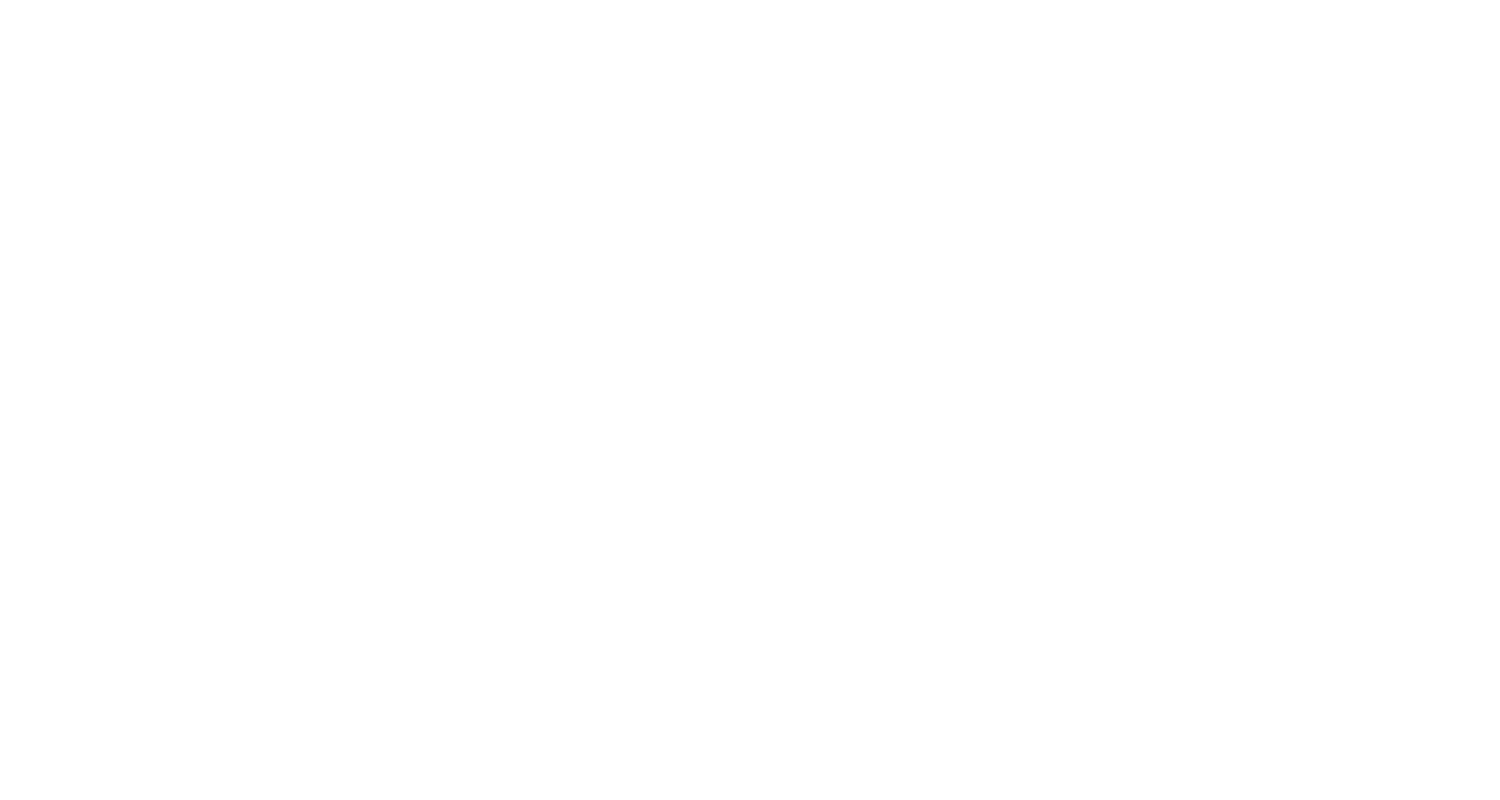
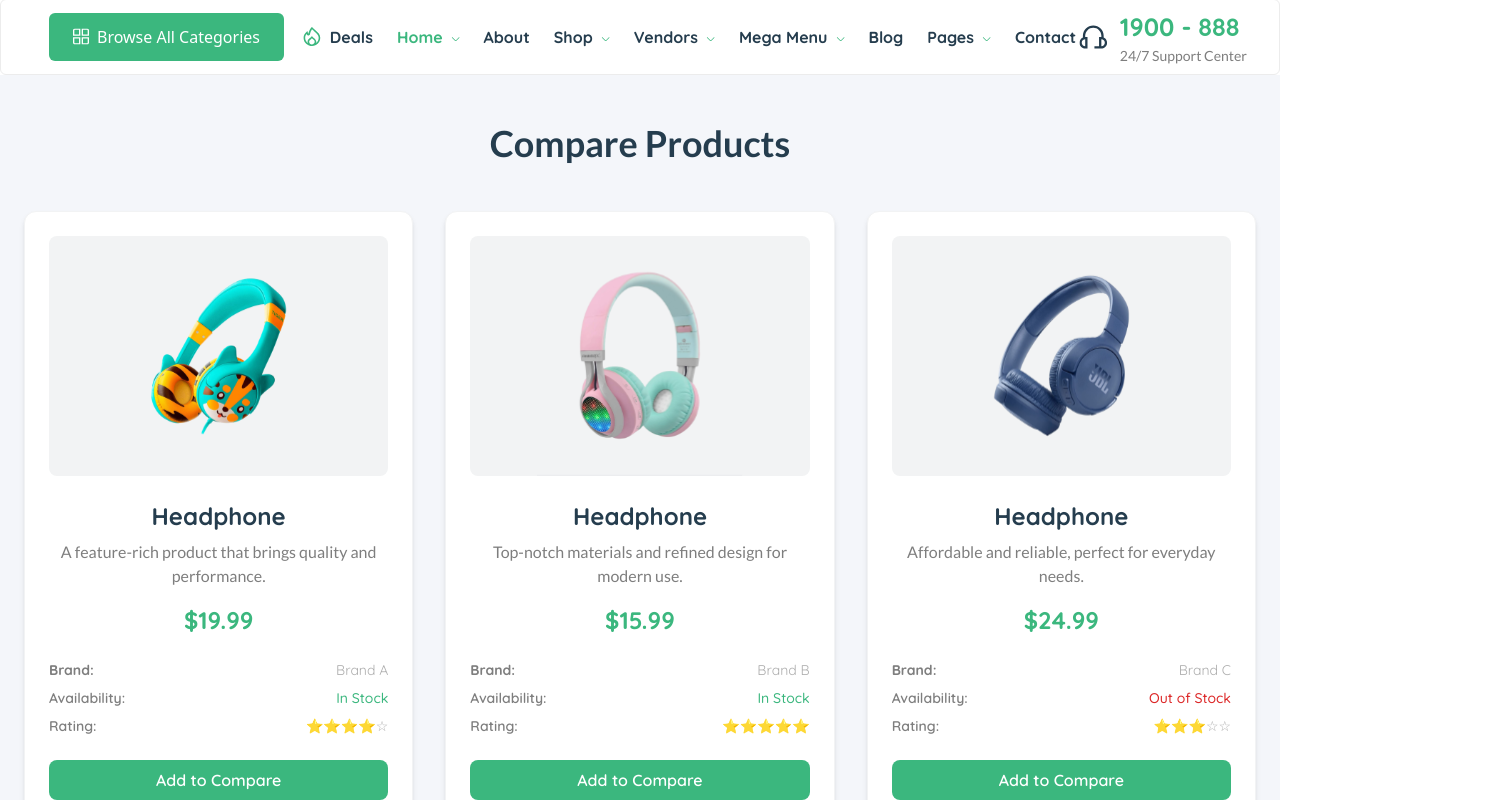
Before and after one commit to harshpratik2411/Nest, a React (Vite) app: page /compare in a window 1280 px wide. Shown: the part 240-1040 px from the top of the page, 1500 px wide, since content can reach past the window. Before the commit the page ends 800 px from the top, so only its background shows below. Built offline with nearby package versions, Linux system fonts and the light colour scheme.

Commit message:
compare page completed

```diff
--- a/src/Pages/Compare/Compare.jsx
+++ b/src/Pages/Compare/Compare.jsx
@@ -1,9 +1,131 @@
-import React from 'react'
+import React from 'react';
+import { motion } from 'framer-motion';
+import img1 from '../../assets/DealsPage/img1.svg';
+import img4 from '../../assets/DealsPage/img4.svg';
+import img7 from '../../assets/DealsPage/img7.svg';
+import Navbar from '../../Components/Navbar/Navbar';
+import TopNav1 from '../../Components/TopNav1/TopNav1';
+import TopNav2 from '../../Components/TopNav2/TopNav2';
+import Footer from '../../Components/Footer/Footer';
 
-const Compare = () => {
+const products = [
+  {
+    id: 1,
+    name: 'Headphone',
+    image: img1,
+    description: 'A feature-rich product that brings quality and performance.',
+    price: '$19.99',
+    brand: 'Brand A',
+    availability: 'In Stock',
+    rating: '⭐⭐⭐⭐☆',
+  },
+  {
+    id: 2,
+    name: 'Headphone',
+    image: img4,
+    description: 'Top-notch materials and refined design for modern use.',
+    price: '$15.99',
+    brand: 'Brand B',
+    availability: 'In Stock',
+    rating: '⭐⭐⭐⭐⭐',
+  },
+  {
+    id: 3,
+    name: 'Headphone',
+    image: img7,
+    description: 'Affordable and reliable, perfect for everyday needs.',
+    price: '$24.99',
+    brand: 'Brand C',
+    availability: 'Out of Stock',
+    rating: '⭐⭐⭐☆☆',
+  },
+];
+
+const cardVariants = {
+  hidden: { opacity: 0, y: 30 },
+  visible: { opacity: 1, y: 0 },
+};
+
+const ComparePage = () => {
   return (
-    <div>Compare</div>
-  )
-}
+    <>
+    <Navbar/>
+    <TopNav2/>
+    <TopNav1/>
+    <div className="bg-custom-white-fillstroke min-h-screen py-12 px-6 font-quicksand">
+      {/* Heading with Framer Motion */}
+      <motion.h1
+        initial={{ opacity: 0, y: -30 }}
+        animate={{ opacity: 1, y: 0 }}
+        transition={{ duration: 0.8 }}
+        className="text-4xl font-lato font-bold text-center text-custom-blue mb-12"
+      >
+        Compare Products
+      </motion.h1>
 
-export default Compare
+      <div className="grid grid-cols-1 md:grid-cols-3 gap-8 max-w-7xl mx-auto">
+        {products.map((product, index) => (
+          <motion.div
+            key={product.id}
+            variants={cardVariants}
+            initial="hidden"
+            whileInView="visible"
+            viewport={{ once: true }}
+            transition={{ duration: 0.5, delay: index * 0.2 }}
+            data-aos="fade-up"
+            className="bg-white rounded-xl shadow-md hover:shadow-lg transition-shadow duration-300 border border-custom-white-stroke p-6 flex flex-col"
+          >
+            <img
+              src={product.image}
+              alt={product.name}
+              className="w-full transition-all transform  hover:scale-110 h-60 object-contain mb-6 rounded-lg cursor-pointer bg-custom-white-stroke"
+            />
+            <h2 className="text-2xl font-quicksand text-center font-bold text-custom-blue mb-2">
+              {product.name}
+            </h2>
+            <p className="text-center font-lato font-medium text-custom-new-gray mb-4">
+              {product.description}
+            </p>
+            <p className="text-center text-2xl font-bold text-custom-green mb-6">
+              {product.price}
+            </p>
+            <div className="text-sm text-custom-text-lightgray space-y-2">
+              <div className="flex justify-between">
+                <span className="font-bold  font-quicksand text-custom-new-gray">Brand:</span>
+                <span>{product.brand}</span>
+              </div>
+              <div className="flex justify-between">
+                <span className="font-semibold text-custom-new-gray">Availability:</span>
+                <span
+                  className={`font-medium ${
+                    product.availability === 'In Stock'
+                      ? 'text-custom-green'
+                      : 'text-red-600'
+                  }`}
+                >
+                  {product.availability}
+                </span>
+              </div>
+              <div className="flex justify-between">
+                <span className="font-semibold text-custom-new-gray">Rating:</span>
+                <span>{product.rating}</span>
+              </div>
+            </div>
+
+            <motion.button
+              whileHover={{ scale: 1.05 }}
+              whileTap={{ scale: 0.95 }}
+              className="bg-custom-green text-custom-white font-semibold py-2 px-3 rounded-lg mt-6 hover:bg-green-600 transition-colors duration-200"
+            >
+              Add to Compare
+            </motion.button>
+          </motion.div>
+        ))}
+      </div>
+    </div>
+    <Footer/>
+    </>
+  );
+};
+
+export default ComparePage;
--- a/src/Pages/Deals/Deals.jsx
+++ b/src/Pages/Deals/Deals.jsx
@@ -70,8 +70,8 @@ const Deals = () => {
   return (
     <>
       <Navbar />
+      <TopNav2 />
       <TopNav1 />
-      <TopNav2 />
       <div className="font-quicksand bg-custom-white relative">
         <div className="fixed bottom-6 right-6 bg-custom-pink text-white px-4 py-2 rounded-full shadow-lg z-50 animate-bounce text-sm sm:text-xs">
           💡 20% OFF Today Only!
```
Also changed, not shown: src/assets/DealsPage/Img7.svg (added).
